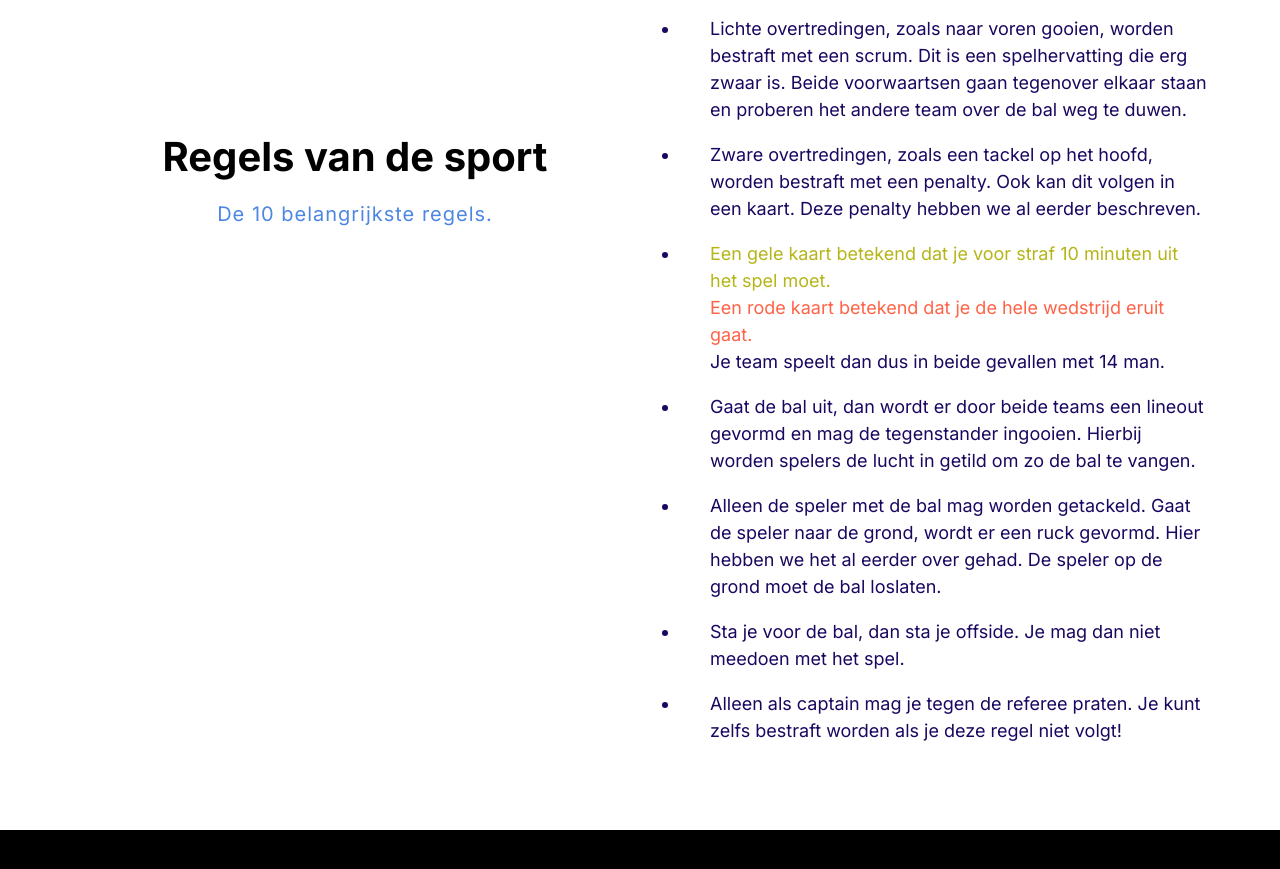
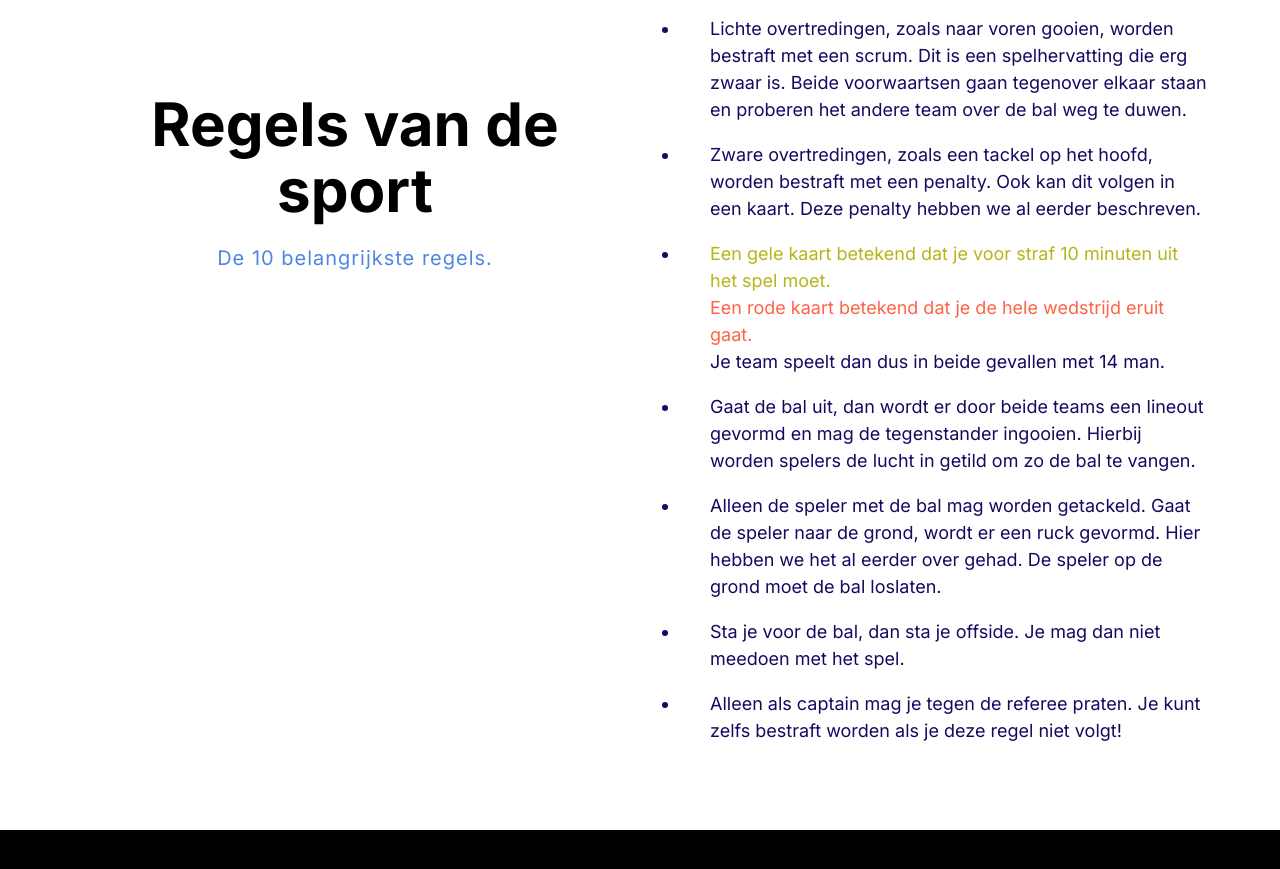
Before and after one commit to skoopje/BADZ, a website built with Parcel: page index.html in a window 1280 px wide. Shown: the part 4752-5621 px from the top of the page. Built offline with nearby package versions, Linux system fonts and the light colour scheme.

Commit message:
Add parcel for building.

```diff
--- a/CSS/styles.css
+++ b/CSS/styles.css
@@ -664,3 +664,7 @@
     color: white;
     margin-left: 5rem;
  }
+
+ .color__header {
+    font-size: 6rem;
+ }
```
Also changed, not shown: package.json (added, +15 -0 lines), 2 other files.
